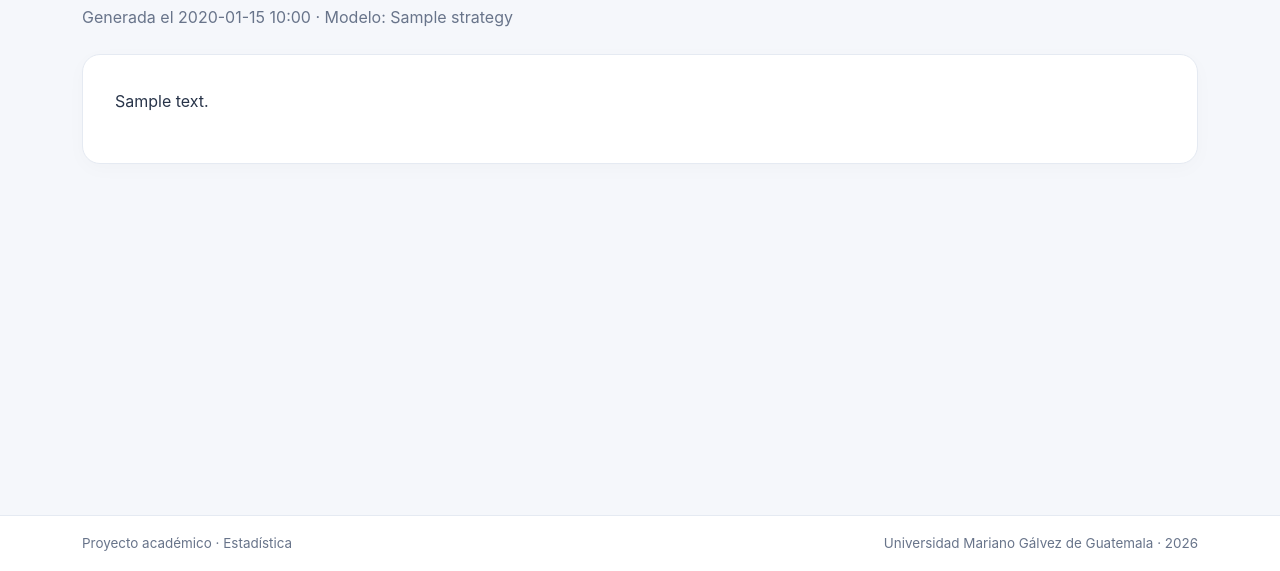
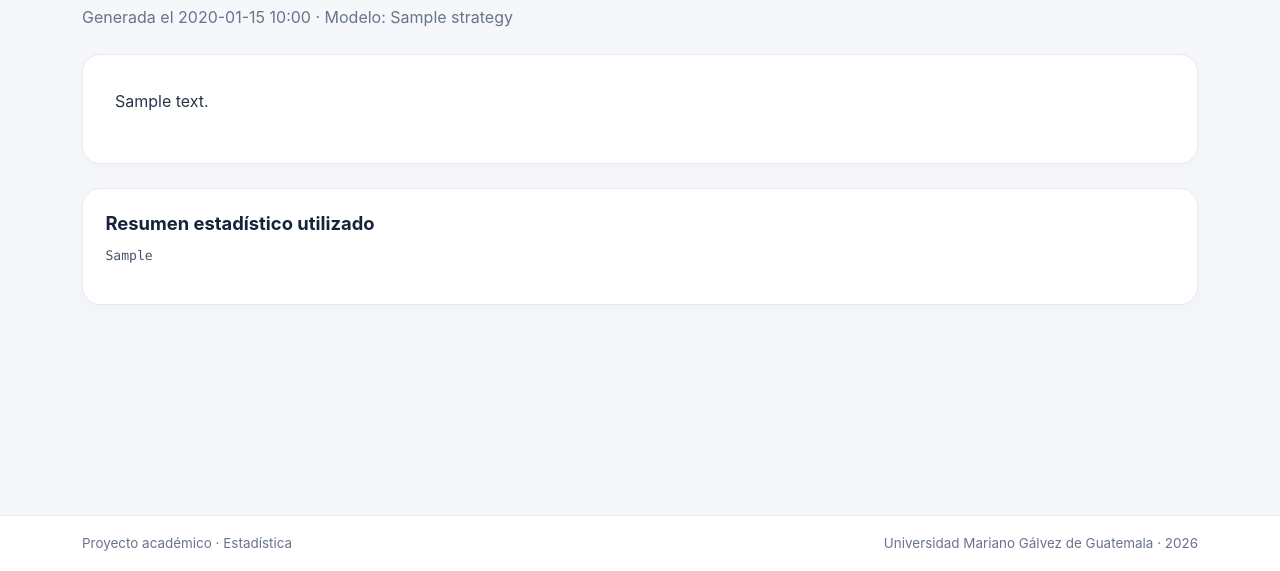
Before and after one commit to CastaWaySpy/encuestas-ingenieria, a Flask app: page /estrategias/1 in a window 1280 px wide. Shown: the part 229-800 px from the top of the page. Run offline with Flask 3, Linux system fonts and the light colour scheme; tables that the repository leaves empty hold one stand-in row (values such as "Sample post"); some libraries are stand-ins or nearby versions.

Commit message:
Add statistical summary section to strategy view

```diff
--- a/encuestas_ingenieria/templates/ver_estrategia.html
+++ b/encuestas_ingenieria/templates/ver_estrategia.html
@@ -6,6 +6,6 @@
 <div class="strategy-panel"><div class="markdown-output">{{ item.content|markdown_safe }}</div>
   {% with stats = item.stats_json|from_json %}{% include "_graficas_estrategia.html" %}{% endwith %}
 </div>
-
+<div class="table-card mt-4"><h2>Resumen estadístico utilizado</h2><pre class="stats-json">{{ item.stats_json }}</pre></div>
 {% endblock %}
 {% block scripts %}<script src="{{ url_for('static', filename='js/graficas_estrategia.js') }}"></script>{% endblock %}
```
